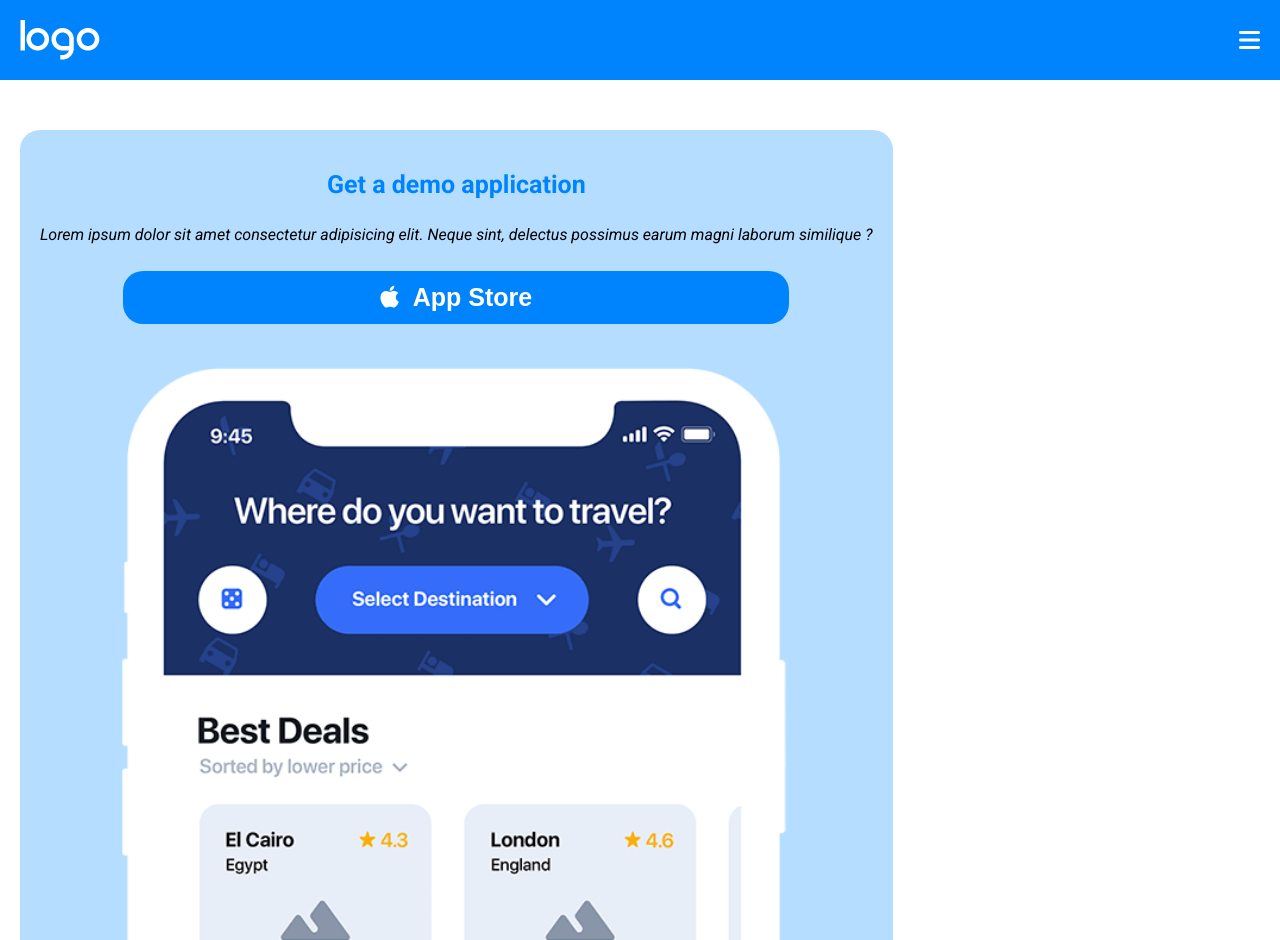
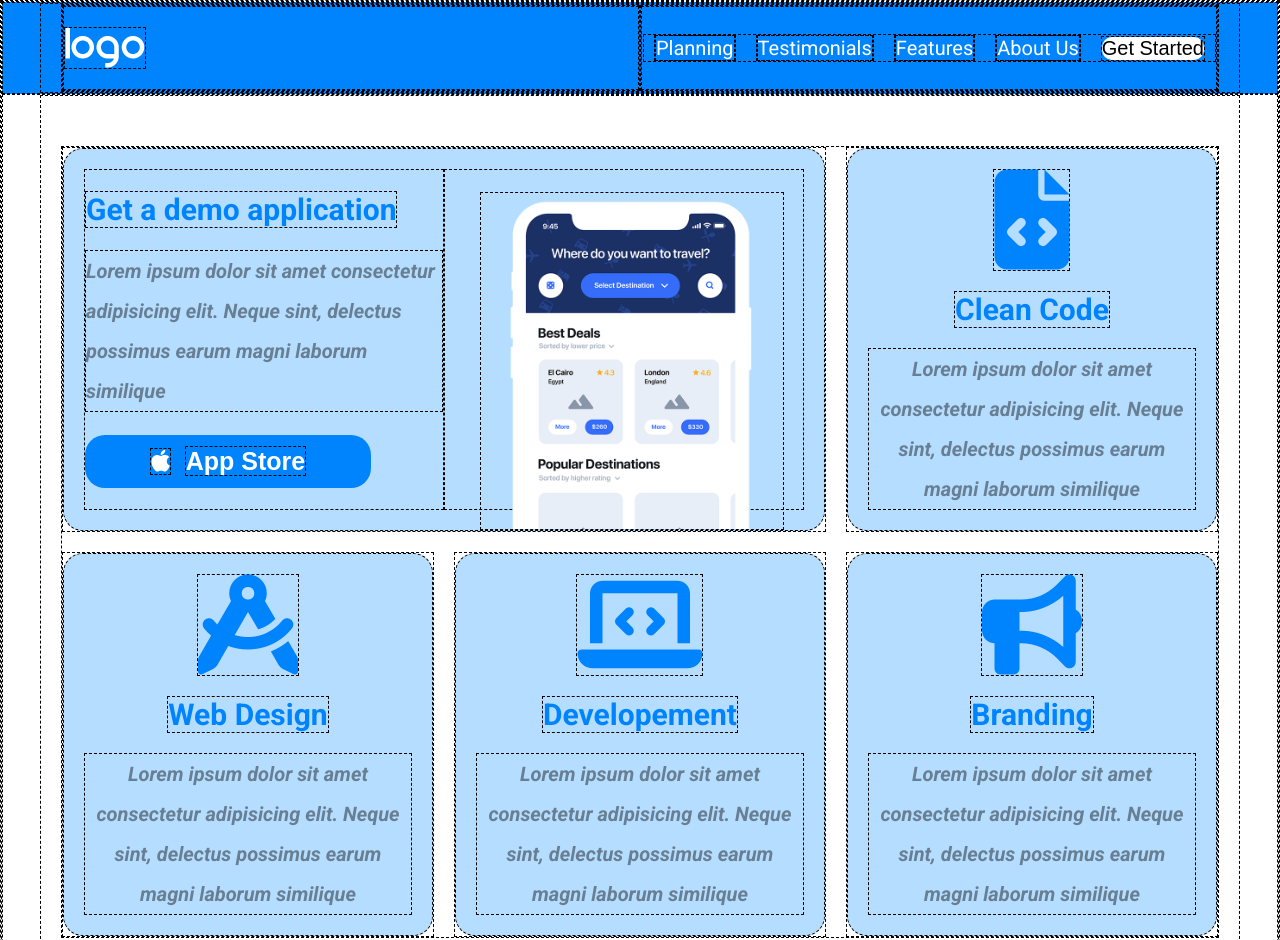
Before and after one commit to B0G0N1/htmlcss-responsive-layout, a plain HTML site: page index.html in a window 1280 px wide. Shown: the top 940 px of the page. Drawn offline with Linux system fonts and the light colour scheme.

Commit message:
[UPD] Add some Media Query and fix some code

```diff
--- a/css/style.css
+++ b/css/style.css
@@ -5,6 +5,7 @@
     box-sizing: border-box;
     margin: 0;
     padding: 0;
+    border: 1px dashed black;
 }
 
 body {
@@ -15,11 +16,18 @@ body {
     background-color: #0084fd;
 }
 
+
+
 /************************************************
     UTILITIES
  ************************************************/
 
 /* LAYOUT */
+.container {
+    margin: 0 auto;
+    padding: 0px 20px;
+}
+
 .row {
     display: flex;
     flex-wrap: wrap;
@@ -32,10 +40,17 @@ body {
     align-items: center;
 }
 
+.section-margin {
+    margin: 50px auto;
+}
+
 .col-50 {
     width: 50%;
 }
 
+.right, .left {
+    padding: 20px 0px;
+    }
 .right {
     justify-content: right;
 }
@@ -48,57 +63,106 @@ body {
     height: 100%;
 }
 
-.padding {
-    padding: 20px;
-}
 
 /* TEXT */
 .pastel-blue {
     background-color: #b5ddff;
 }
 
+.light-purple {
+    background-color: #9792e4;
+}
+
+
+
 /************************************************
     SITE SECTIONS
  ************************************************/
 
 /* HEADER */
+
 header {
-    margin-bottom: 40px;
+    background-color: #0084fd;
 }
 
 header i {
     font-size: 150%;
 }
 
+.full-menu {
+    display: none;
+    height: 100%;
+    justify-content: right;
+    align-items: center;
+}
+
+header ul{
+    list-style-type: none;
+    display: flex;
+    align-items: center;
+}
+
+header li{
+    display: inline-block;
+    margin: 0px 10px;
+}
+
+header li a {
+    text-decoration: none;
+    color: inherit;
+    color: white;
+    font-size: 20px;
+}
+
+header li button {
+    background-color: white;
+    color: black;
+    font-size: 20px;
+    padding: 5;
+    border-radius: 10px;
+    border: none;
+}
+
 /* FEATURES SECTION */
-.features-section {
+.features {
     background-color: #b5ddff;
     border-radius: 20px;
     display: flex;
     flex-direction: column;
-    margin: 10px 20px;
     padding: 20px;
 }
 
-.features-section > i {
+.gap {
+    gap: 20px;
+}
+
+.features > i {
     color: #0084fd;
     font-size: 100px;
 }
 
-.features-section h3 {
-    color: #0084fd;
+.features h4, .development h4 {
     font-size: 25px;
     margin: 20px 0;
     text-align: center;
 }
 
-.features-section p {
+.features h4 {
+    color: #0084fd;
+}
+
+.features p, .development p {
     font-style: oblique;
     line-height: 2;
     text-align: center;
 }
 
-.features-section button {
+.features p {
+    font-weight: bold;
+    color: #687f93;
+}
+
+.features button {
     background-color: #0084fd;
     border: none;
     border-radius: 20px;
@@ -108,17 +172,136 @@ header i {
     width: 80%;
 }
 
-.features-section button span {
+.features button span {
     font-size: 25px;
     font-weight: bold;
     margin-left: 10px;
 }
 
-.features-section button i {
+.features button i {
     font-size: 25px;
     height: 100%;
 }
 
-.features-section img {
+.features img {
     width: 100%;
 }
+
+/* PLANNING SECTION */
+.strategic img {
+    width: 100%;
+    margin: 50px 0px;
+}
+
+.strategic h3 {
+    color: white;
+    font-size: 30px;
+    font-weight: bold;
+    margin-top: 40px;
+}
+
+.strategic p {
+    color: white;
+    line-height: 1.5;
+    margin: 40px 0px;
+}
+
+.development {
+    background-color: white;
+    border-radius: 40px;
+    margin-bottom: 100px;
+    padding: 20px;
+}
+
+.development img {
+    width: 100%;
+}
+
+.arrow-circle {
+    margin: 20px 0px;
+    border-radius: 50%;
+    padding: 20px 25px;
+}
+
+.arrow-circle i {
+    font-size: 40px;
+}
+
+.relative {
+    position: relative;
+}
+
+
+/************************************************
+SOLUZIONE RESPONSIVE
+************************************************/
+
+
+/* TABLET VERSION 768px */
+@media screen and (min-width: 768px) {
+    /* FEATURES SECTION */
+    .col-66 {
+        width: calc(((100% - 10px) / 3) * 2);
+    }
+    .col-33 {
+        width: calc((100% - 40px )/ 3);
+    }
+    .features {
+        height: 100%;
+    }
+    .col-66 .features .flex-center {
+        justify-content: left;
+    }
+    .col-66 .features p{
+        text-align: left;
+    }
+    .features h4 {
+        font-size: 30px;
+    }
+    .features p {
+        font-size: 20px;
+    }
+    .features img {
+        width: 50%;
+    }
+
+    /* PLANNING SECTION */
+    .strategic h3 {
+        font-size: 60px;
+    }
+    .strategic p {
+        font-size: 30px;
+    }
+    .development p {
+        font-size: 25px;
+    }
+    .development h4 {
+        font-size: 40px;
+    }
+
+
+/* DESKTOP VERSION 1200px */
+@media screen and (min-width: 1200px) {
+    .container {
+        max-width: 1200px;
+    }
+    .row-menu {
+        display: none;
+    }
+    .full-menu {
+        display: flex;
+    }
+    .col-66 .features {
+        display: flex;
+        flex-direction: row;
+    }
+    .col-description, .col-image {
+        width: 50%;
+    }
+    .col-66 img {
+        width: 40%;
+        position: absolute;
+        bottom: 0px;
+        right: 40px;
+    }
+}
--- a/index.html
+++ b/index.html
@@ -13,16 +13,25 @@
 <body>
     <!-- HEADER -->
     <header>
-        <div class="container bright-blue">
+        <div class="container">
             <div class="row">
                 <div class="col-50">
-                    <div class="content full-height flex-center left padding">
+                    <div class="content full-height flex-center left">
                         <img src="./img/logo.png" alt="logo">
                     </div>
                 </div>
                 <div class="col-50">
-                    <div class="content full-height flex-center right padding">
+                    <div class="content row-menu full-height flex-center right">
                         <i class="fa-solid fa-bars" style="color: #ffffff;"></i>
+                    </div>
+                    <div class="content full-menu">
+                        <ul>
+                            <li><a href="#">Planning</a></li>
+                            <li><a href="#">Testimonials</a></li>
+                            <li><a href="#">Features</a></li>
+                            <li><a href="#">About Us</a></li>
+                            <li><button>Get Started</button></li>
+                        </ul>
                     </div>
                 </div>
             </div>
@@ -30,52 +39,84 @@
     </header>
     <!-- MAIN -->
     <main>
+        <!-- FEATURES SECTION -->
         <div class="container">
-            <div class="row">
-                <!-- Features Column -->
-                <div class="col-100">
-                    <div class="content features-section flex-center pastel-blue">
-                        <h3>Get a demo application</h3>
-                        <p>Lorem ipsum dolor sit amet consectetur adipisicing elit. Neque sint, delectus possimus earum magni laborum similique ?</p>
-                        <button>
-                            <i class="fa-brands fa-apple" style="color: white;"></i>
-                            <span>App Store</span>
-                            </button>
-                        <img src="./img/phone.png" alt="phone">
+            <!-- First Row -->
+            <div class="row section-margin gap">
+                <!-- 1 Column -->
+                <div class="col-100 col-66">
+                    <div class="content relative features pastel-blue">
+                        <div class="col-description flex-center">
+                            <h4>Get a demo application</h4>
+                            <p>Lorem ipsum dolor sit amet consectetur adipisicing elit. Neque sint, delectus possimus earum magni laborum similique</p>
+                            <button>
+                                <i class="fa-brands fa-apple" style="color: white;"></i>
+                                <span>App Store</span>
+                                </button>
+                        </div>
+                        <div class="col-image">
+                            <img src="./img/phone.png" alt="phone">
+                        </div>
                     </div>
                 </div>
-                <!-- Features Column -->
-                <div class="col-100">
-                    <div class="content features-section flex-center pastel-blue">
-                        <i class="fa-regular fa-file-code"></i>
-                        <h3>Clean Code</h3>
-                        <p>Lorem ipsum dolor sit amet consectetur adipisicing elit. Neque sint, delectus possimus earum magni laborum similique ?</p>
+                <!-- 2 Column -->
+                <div class="col-100 col-33">
+                    <div class="content features flex-center pastel-blue">
+                        <i class="fa-solid fa-file-code"></i>
+                        <h4>Clean Code</h4>
+                        <p>Lorem ipsum dolor sit amet consectetur adipisicing elit. Neque sint, delectus possimus earum magni laborum similique</p>
                     </div>
                 </div>
-                <!-- Features Column -->
-                <div class="col-100">
-                    <div class="content features-section flex-center pastel-blue">
+                <!-- 3 Column -->
+                <div class="col-100 col-33">
+                    <div class="content features flex-center pastel-blue">
                         <i class="fa-solid fa-compass-drafting"></i>
-                        <h3>Web Design</h3>
-                        <p>Lorem ipsum dolor sit amet consectetur adipisicing elit. Neque sint, delectus possimus earum magni laborum similique ?</p>
+                        <h4>Web Design</h4>
+                        <p>Lorem ipsum dolor sit amet consectetur adipisicing elit. Neque sint, delectus possimus earum magni laborum similique</p>
                     </div>
-                </div>                <!-- Features Column -->
-                <div class="col-100">
-                    <div class="content features-section flex-center pastel-blue">
+                </div>
+                <!-- 4 Column -->
+                <div class="col-100 col-33">
+                    <div class="content features flex-center pastel-blue">
                         <i class="fa-solid fa-laptop-code"></i>
-                        <h3>Developement</h3>
-                        <p>Lorem ipsum dolor sit amet consectetur adipisicing elit. Neque sint, delectus possimus earum magni laborum similique ?</p>
+                        <h4>Developement</h4>
+                        <p>Lorem ipsum dolor sit amet consectetur adipisicing elit. Neque sint, delectus possimus earum magni laborum similique</p>
                     </div>
-                </div>                <!-- Features Column -->
-                <div class="col-100">
-                    <div class="content features-section flex-center pastel-blue">
+                </div>
+                <!-- 5 Column -->
+                <div class="col-100 col-33">
+                    <div class="content features flex-center pastel-blue">
                         <i class="fa-solid fa-bullhorn"></i>
-                        <h3>Branding</h3>
-                        <p>Lorem ipsum dolor sit amet consectetur adipisicing elit. Neque sint, delectus possimus earum magni laborum similique ?</p>
+                        <h4>Branding</h4>
+                        <p>Lorem ipsum dolor sit amet consectetur adipisicing elit. Neque sint, delectus possimus earum magni laborum similique</p>
                     </div>
                 </div>
             </div>
         </div>
+        <!-- PLANNING SECTION -->
+         <div class="light-purple">
+            <div class="container">
+                <div class="row section-margin">
+                    <div class="col-100">
+                        <div class="content strategic">
+                            <img src="./img/planning1.png" alt="planning1">
+                            <h3>Strategic Planning</h3>
+                            <p>Itaque libero, aliquam ratione omnis ipsa voluptas rem neque! Ipsum porro voluptatibus nihil aliquam incidunt debitis ipsam consectetur. Harum illo vitae aut ea tempore iure non voluptatum facere autem asperiores. Ex!</p>
+                        </div>
+                    </div>
+                    <div class="col-100">
+                        <div class="content flex-center development">
+                            <img src="./img/planning2.png" alt="planning2">
+                            <h4>App Developement</h4>
+                            <p>Lorem, ipsum dolor sit amet consectetur adipisicing elit. Maxime hic qui ipsam ea commodi. In nulla molestiae veniam! Repellat recusandae.</p>
+                            <div class="arrow-circle flex-center light-purple">
+                                <i class="fa-solid fa-arrow-down"></i>
+                            </div>
+                        </div>
+                    </div>
+                </div>
+            </div>
+         </div>
     </main>
 </body>
 </html>
```
